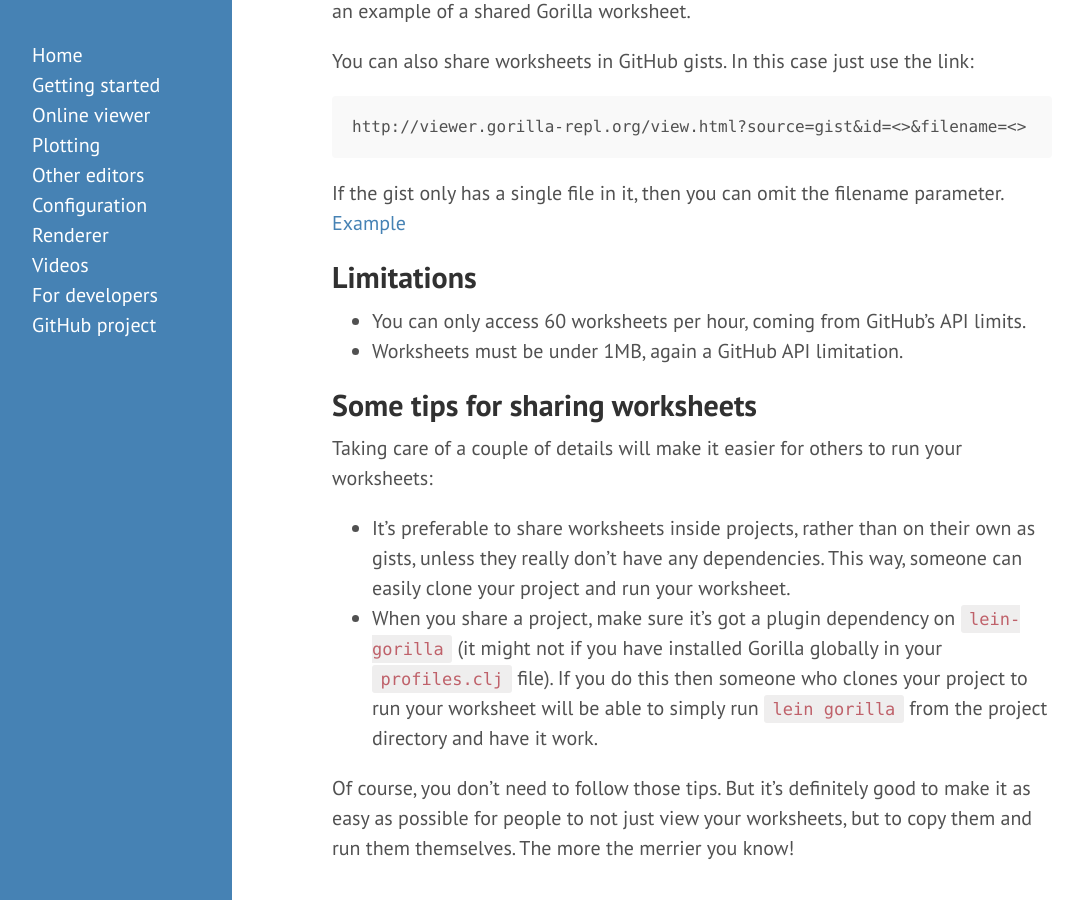
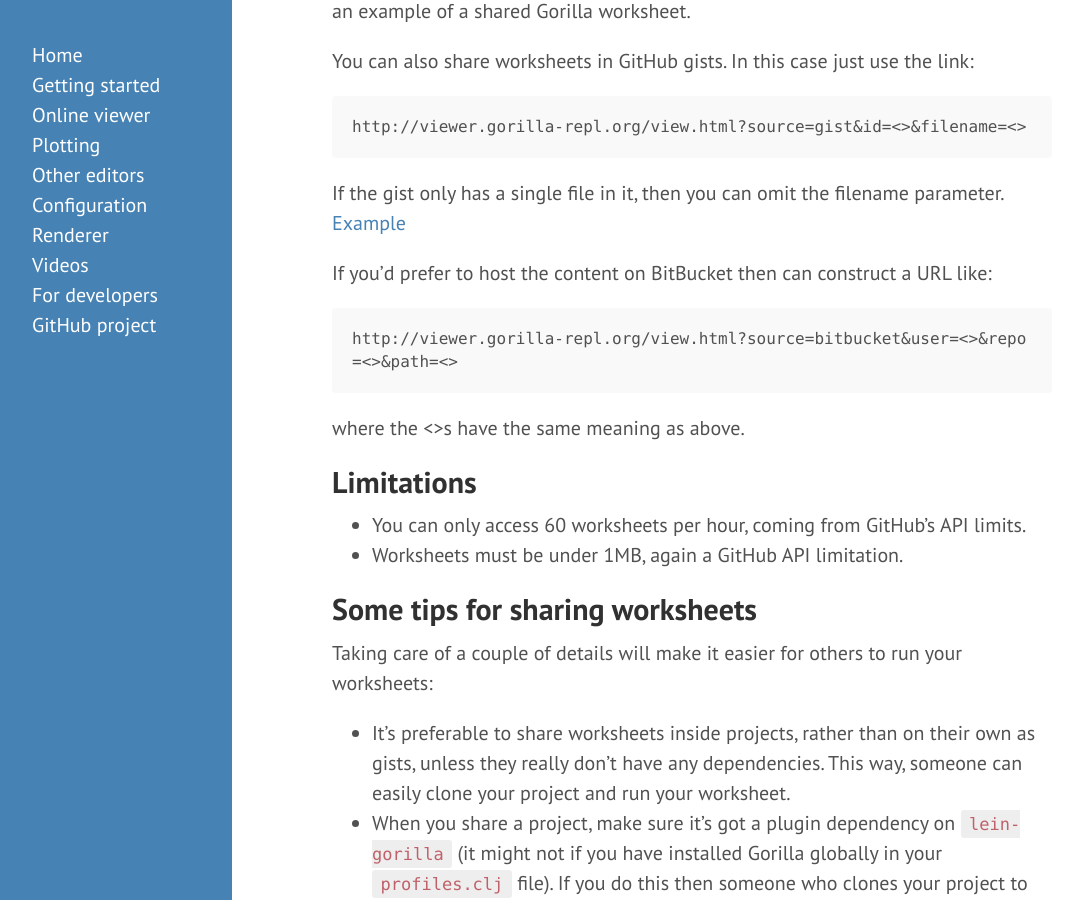
Before and after one commit to JonyEpsilon/gorilla-repl.org, a Jekyll site: the page built from viewer.md, in a window 1280 px wide and 900 px high, scrolled down 369 px. Shown: the whole window, without its empty margins (8-1086 px from the left). Built offline with Jekyll 4.4.1, drawn with Linux system fonts in a browser that asks for light colours; Markdown is read by kramdown in place of the engine named in the settings.

Commit message:
Add instructions for viewing bitbucket files.

````diff
--- a/viewer.md
+++ b/viewer.md
@@ -24,6 +24,14 @@ http://viewer.gorilla-repl.org/view.html?source=gist&id=<>&filename=<>
 If the gist only has a single file in it, then you can omit the filename parameter.
 [Example](http://viewer.gorilla-repl.org/view.html?source=gist&id=5baef8ac0f42706e4940)
 
+If you'd prefer to host the content on BitBucket then can construct a URL like:
+
+```
+http://viewer.gorilla-repl.org/view.html?source=bitbucket&user=<>&repo=<>&path=<>
+```
+
+where the <>s have the same meaning as above.
+
 
 ## Limitations
 
````
